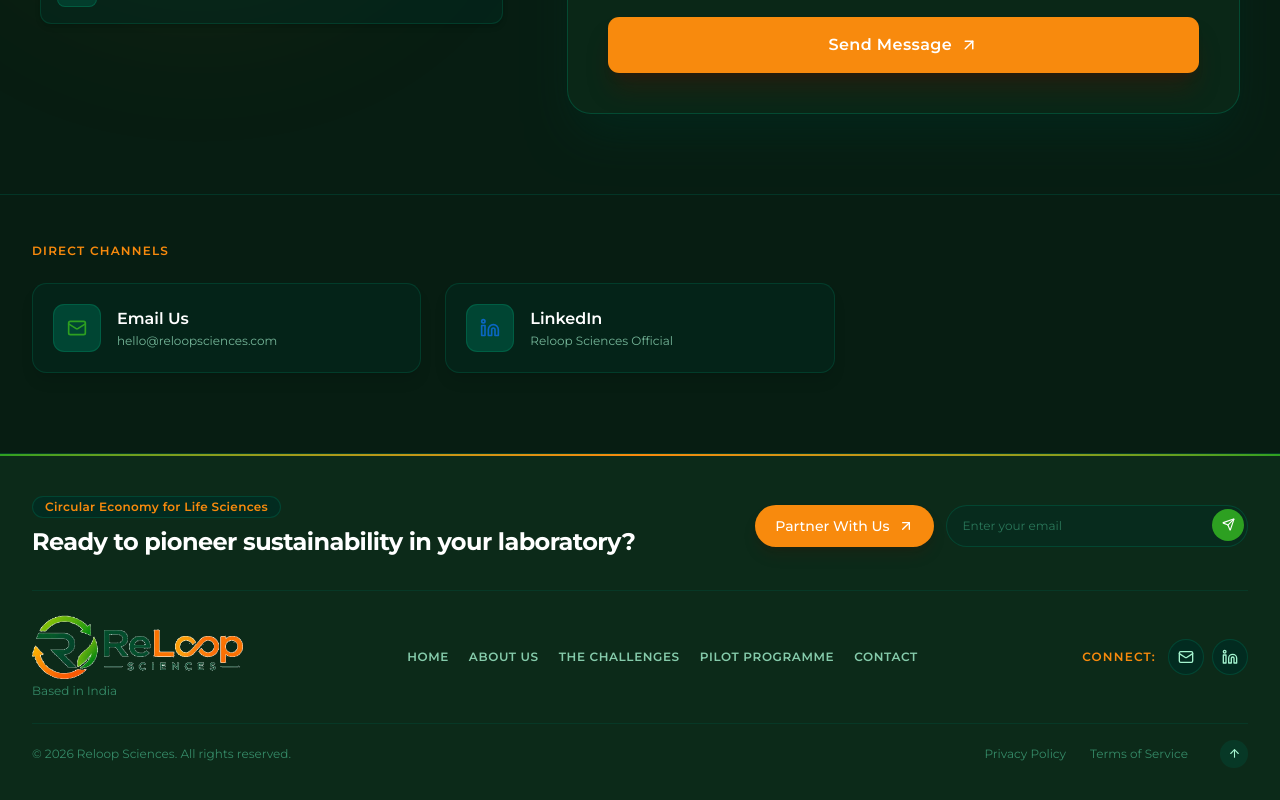
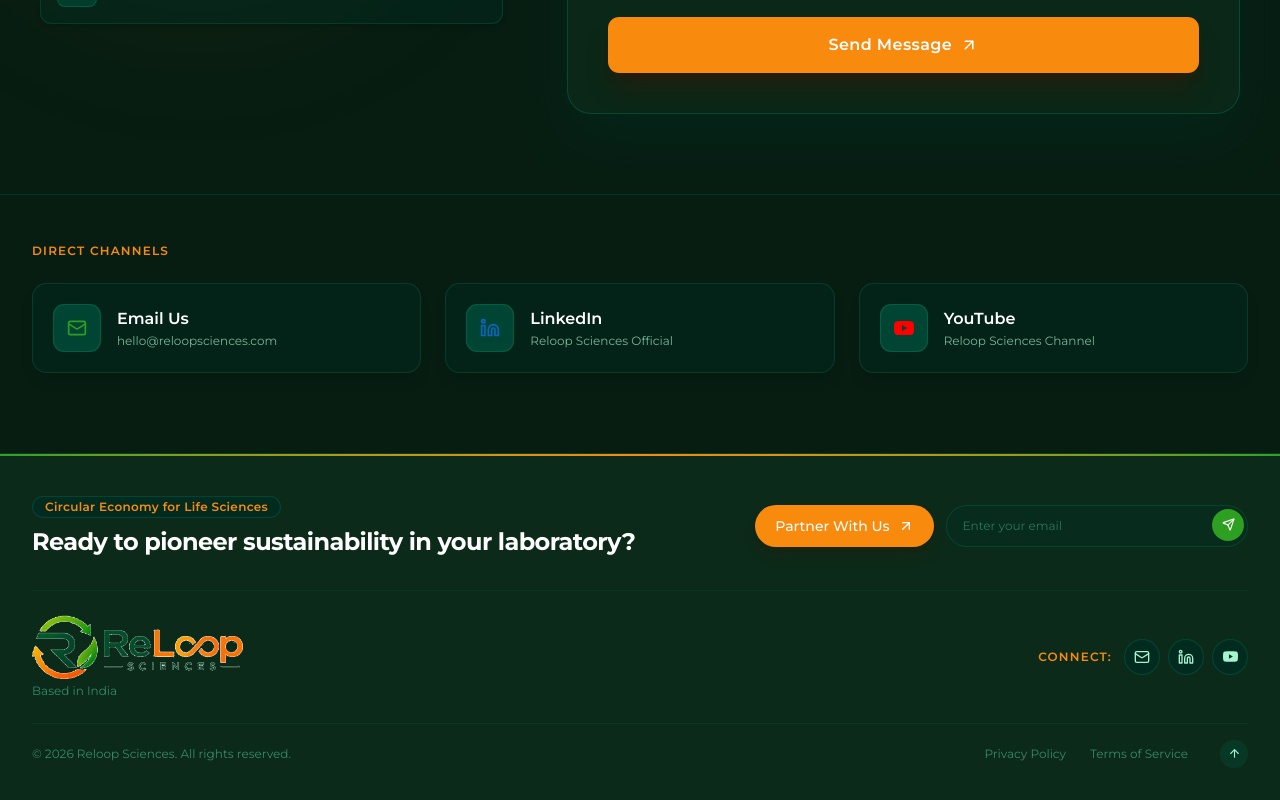
Before and after one commit to NipunMagotra/ReloopSciences, a Next.js app: page /contact in a window 1280 px wide. Shown: the part 1006-1806 px from the top of the page. Built offline with nearby package versions, Linux system fonts and the light colour scheme; a web font is replaced by a local one.

Commit message:
Remove nav links from footer and add YouTube channel to contact direct channels

```diff
--- a/src/components/contact/ContactInfo.tsx
+++ b/src/components/contact/ContactInfo.tsx
@@ -54,6 +54,31 @@ export function ContactInfo() {
               </p>
             </div>
           </a>
+
+          {/* YouTube */}
+          <a
+            href="https://www.youtube.com"
+            target="_blank"
+            rel="noopener noreferrer"
+            className="group p-5 rounded-2xl bg-emerald-950/40 border border-emerald-800/40 hover:border-[#ff0000] hover:bg-emerald-900/40 transition-all duration-300 flex items-center gap-4 shadow-lg"
+          >
+            <div className="w-12 h-12 rounded-xl bg-emerald-900/80 border border-emerald-700/50 flex items-center justify-center text-[#ff0000] group-hover:bg-[#ff0000] group-hover:text-white transition-all duration-300">
+              <svg
+                width="20"
+                height="20"
+                viewBox="0 0 24 24"
+                fill="currentColor"
+              >
+                <path d="M23.498 6.186a3.016 3.016 0 0 0-2.122-2.136C19.505 3.545 12 3.545 12 3.545s-7.505 0-9.377.505A3.017 3.017 0 0 0 .502 6.186C0 8.07 0 12 0 12s0 3.93.502 5.814a3.016 3.016 0 0 0 2.122 2.136c1.871.505 9.376.505 9.376.505s7.505 0 9.377-.505a3.015 3.015 0 0 0 2.122-2.136C24 15.93 24 12 24 12s0-3.93-.502-5.814zM9.545 15.568V8.432L15.818 12l-6.273 3.568z" />
+              </svg>
+            </div>
+            <div>
+              <p className="font-semibold text-white group-hover:text-[#ff0000] transition-colors">YouTube</p>
+              <p className="text-emerald-200/70 text-xs mt-0.5">
+                Reloop Sciences Channel
+              </p>
+            </div>
+          </a>
         </div>
       </div>
     </div>
--- a/src/components/layout/Footer.tsx
+++ b/src/components/layout/Footer.tsx
@@ -3,14 +3,6 @@
 import Link from "next/link";
 import Image from "next/image";
 import { Mail, ArrowUpRight, ArrowUp, Send } from "lucide-react";
-
-const footerNavLinks = [
-  { href: "/", label: "Home" },
-  { href: "/about", label: "About Us" },
-  { href: "/challenges", label: "The Challenges" },
-  { href: "/pilot", label: "Pilot Programme" },
-  { href: "/contact", label: "Contact" },
-];
 
 export function Footer() {
   const scrollToTop = () => {
@@ -92,17 +84,6 @@ export function Footer() {
             </p>
           </div>
 
-          {/* Quick Page Links */}
-          <ul className="flex flex-wrap items-center gap-5 text-xs font-semibold uppercase tracking-wider text-emerald-200/80">
-            {footerNavLinks.map((link) => (
-              <li key={link.href}>
-                <Link href={link.href} className="hover:text-white transition-colors">
-                  {link.label}
-                </Link>
-              </li>
-            ))}
-          </ul>
-
           {/* Connect Section */}
           <div className="flex items-center gap-3">
             <span className="text-xs font-semibold tracking-widest uppercase text-[#f88a0d]">
@@ -137,6 +118,17 @@ export function Footer() {
                   <circle cx="4" cy="4" r="2" />
                 </svg>
               </a>
+              <a
+                href="https://www.youtube.com"
+                target="_blank"
+                rel="noopener noreferrer"
+                className="w-9 h-9 rounded-full bg-emerald-950/80 border border-emerald-800/50 flex items-center justify-center text-emerald-200 hover:text-white hover:bg-[#ff0000] hover:border-[#ff0000] transition-all duration-300"
+                aria-label="YouTube"
+              >
+                <svg width="15" height="15" viewBox="0 0 24 24" fill="currentColor">
+                  <path d="M23.498 6.186a3.016 3.016 0 0 0-2.122-2.136C19.505 3.545 12 3.545 12 3.545s-7.505 0-9.377.505A3.017 3.017 0 0 0 .502 6.186C0 8.07 0 12 0 12s0 3.93.502 5.814a3.016 3.016 0 0 0 2.122 2.136c1.871.505 9.376.505 9.376.505s7.505 0 9.377-.505a3.015 3.015 0 0 0 2.122-2.136C24 15.93 24 12 24 12s0-3.93-.502-5.814zM9.545 15.568V8.432L15.818 12l-6.273 3.568z" />
+                </svg>
+              </a>
             </div>
           </div>
         </div>
```
